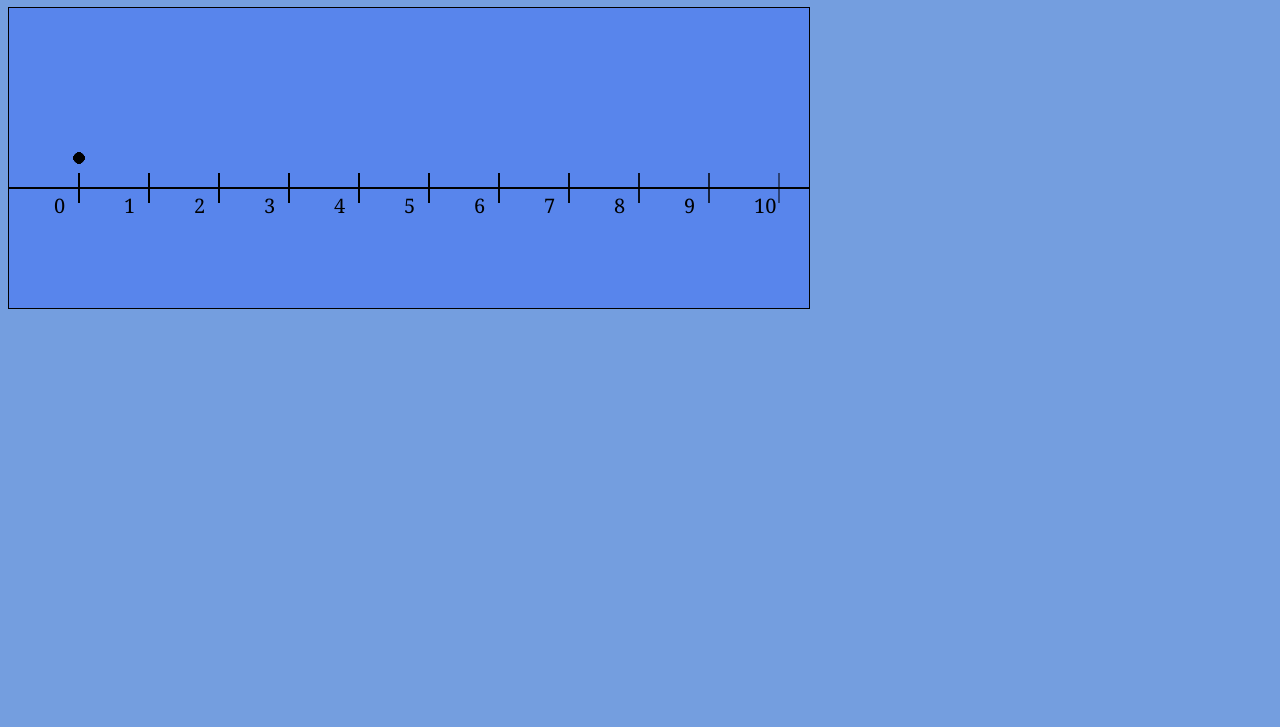
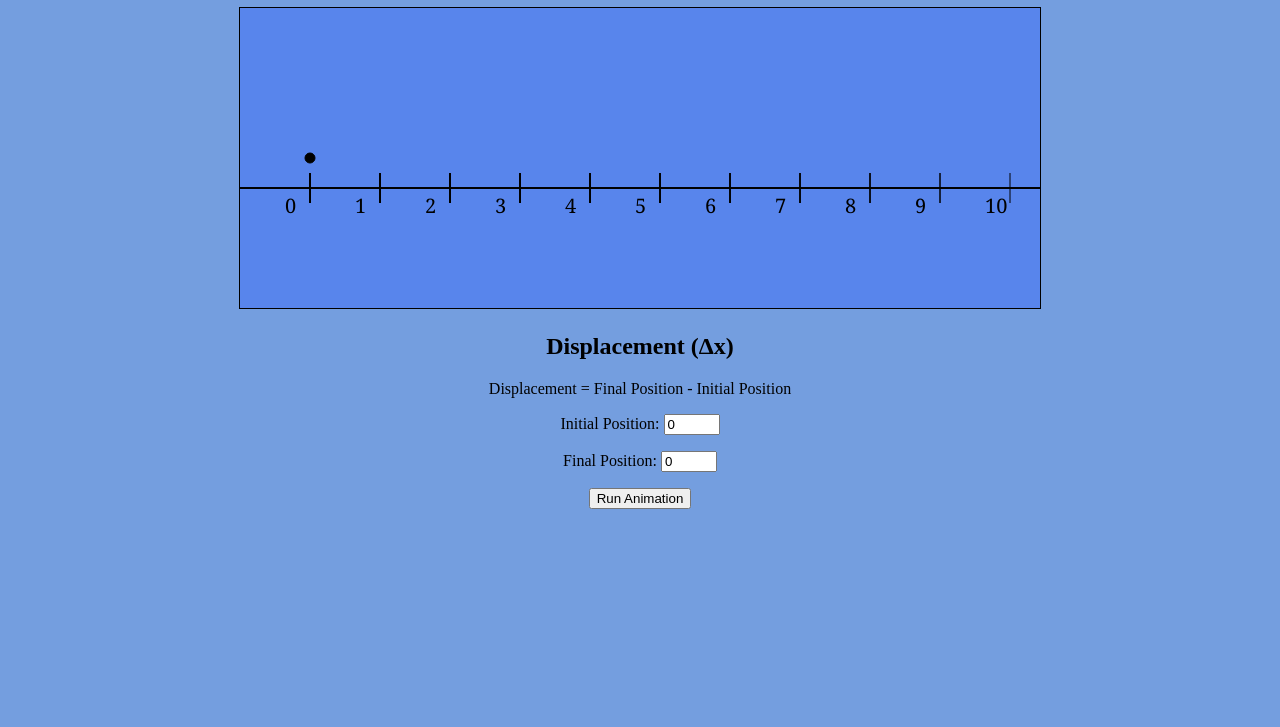
Before and after one commit to padawanlerner/HTML5-Canvas-Physics-Lessons, a plain HTML site: page kinematics1D.html in a window 1280 px wide. Shown: the part 73-800 px from the top of the page. Drawn offline with Linux system fonts and the light colour scheme.

Commit message:
Ball is now moving

```diff
--- /dev/null
+++ b/js/objects.js
@@ -0,0 +1,92 @@
+const move = (state) => ({
+  move: (dt) => {
+    state.x+=dt*state.vx;
+    state.y+=dt*state.vy;
+
+  }
+})
+
+const acclerate = (state) => ({
+  accelerate: (ax, ay, dt) =>{
+    state.vy+= ax*dt;
+    state.vx+= ay*dt;
+  }
+})
+
+const collide = (state) => ({
+  collide: ()=>{
+    state.vy = -state.vy*state.restitution;
+    state.vx = -state.vx*state.restitution;
+  }
+})
+
+const draw = (state) => ({
+  draw: (context) => {
+    switch (state.shape) {
+      case 1: //ball
+        context.beginPath()
+        context.arc(state.x, state.y, state.rad, 0, Math.PI * 2)
+        context.stroke()
+        context.fill()
+
+        break;
+      case 2: //axis
+        if (state.isVertical) {
+
+        } else {
+          context.beginPath()
+          context.moveTo(state.min, state.pos);
+          context.lineTo(state.max, state.pos);
+          context.stroke()
+
+          for (let i = state.minVal; i < state.numTicks+state.minVal; i++) {
+            context.moveTo(state.ftp+state.spacing*(i), state.pos-15);
+            context.lineTo(state.ftp+state.spacing*(i), state.pos+15);
+            context.stroke()
+
+            context.font="20px Georgia";
+            context.fillText(i*state.interval, state.ftp+state.spacing*(i)-25, state.pos+25)
+
+          }
+
+        }
+
+        break;
+      default:
+
+    }
+  }
+})
+
+const axis = (min, max, spaceBet, isVertical, pos, firstTickPos, numTicks, firstTickVal, tickInterval) =>{
+  let state = {
+    min: min,
+    max: max,
+    spacing: spaceBet,
+    shape: 2,
+    isVertical: isVertical,
+    pos: pos, //since you're always making either a horizontal or vertical line, this is the coordinate that stays the same
+    ftp: firstTickPos,
+    minVal: firstTickVal,
+    maxVal: firstTickVal+numTicks*tickInterval,
+    numTicks: numTicks,
+    interval: tickInterval
+  }
+
+  return Object.assign(state, draw(state));
+}
+
+const ball = (rest, radius, _x, _y, _vx, _vy, color) =>{
+  let state = {
+    shape: 1,
+    x: _x,
+    y: _y,
+    vx: _vx,
+    vy: _vy,
+    restitution: rest,
+    rad: radius,
+    color: color
+  }
+
+  return Object.assign(state, acclerate(state), move(state), collide(state), draw(state));
+}
--- a/kinematics1D.html
+++ b/kinematics1D.html
@@ -8,11 +8,20 @@
   <style media="screen">
     body{
       background-color: rgb(116, 158, 223);
+      text-align: center;
 
     }
     #kinematics1d {
       background-color: rgb(88, 133, 236);
       border: 1px solid black;
+    }
+
+    div{
+      display: flex;
+      justify-content: center;
+    }
+    .child{
+      display: block;
     }
   </style>
 </head>
@@ -22,10 +31,14 @@
   <canvas id = "kinematics1d" width = "800" height = "300">
 
   </canvas>
-  <div id="inputs">
+  <h2>Displacement (&Delta;x)</h2>
+  <p>Displacement = Final Position - Initial Position</p>
+  <p><label for="ip">Initial Position: </label><input type="number" id="ip" value="0" max = "10" min = "0"></p>
+  <p><label for="fp">Final Position: </label><input type="number" id="fp" value="0" max = "10" min = "0"></p>
+  <button type="button" id="run">Run Animation</button>
 
-  </div>
 
+  <script src="js/objects.js" charset="utf-8"></script>
   <script type="text/javascript">
     document.addEventListener("DOMContentLoaded", function(){
       const canvas = document.getElementById('kinematics1d')
@@ -35,26 +48,53 @@
       let ctx = canvas.getContext("2d");
       ctx.clearRect(0,0, canvas.width, canvas.height)
 
-      ctx.arc(70, canvas.height/2, BALLRADIUS, 0, Math.PI * 2)
-      ctx.stroke()
-      ctx.fill()
+      let myBall = ball(0.7, BALLRADIUS, 70, canvas.height/2, 5/1000, 0, "rgb(24, 144, 107)")
+      let myAxis = axis(0, canvas.width, 70, 0, AXIS_Y_POS, 70, 11, 0, 1)
+// (min, max, spaceBet, isVertical, pos, firstTickPos, numTicks, firstTickVal, tickInterval)
+      myBall.draw(ctx)
+      myAxis.draw(ctx)
 
-      ctx.moveTo(0, AXIS_Y_POS);
-      ctx.lineTo(800, AXIS_Y_POS);
-      ctx.stroke()
+      // let startDate = new Date();
+      // let initial = startDate.getTime();
+      let start = null
 
-      for (let i = 1; i < 12; i++) {
-        ctx.moveTo(70*(i), AXIS_Y_POS-15);
-        ctx.lineTo(70*(i), AXIS_Y_POS+15);
-        ctx.stroke()
+      function animateMovingFromStartToEnd(timeStamp) {
+        console.log("animating")
+        // console.log(finish)
+        start = !start ? timeStamp: start
+        ctx.clearRect(0,0, canvas.width, canvas.height)
+        myBall.x+=1
+        myAxis.draw(ctx)
+        myBall.draw(ctx)
 
-        ctx.font="20px Georgia";
-        ctx.fillText(i-1, 70*(i)-25, AXIS_Y_POS+25)
+        requestAnimationFrame(animateMovingFromStartToEnd);
+
       }
 
 
+      document.getElementById('run').addEventListener("click", function(e){
+        // let begin = myAxis.ftp + myAxis.spacing*parseInt(document.getElementById('ip').value)
+        let end = myAxis.ftp + myAxis.spacing*parseInt(document.getElementById('fp').value)
+        this.disabled = true
+        // console.log(end)
+        console.log("click")
+
+        requestAnimationFrame(animateMovingFromStartToEnd)
+
+      })
+
+      document.getElementById('ip').addEventListener("change", function (e) {
+        myBall.x = myAxis.ftp + myAxis.spacing*parseInt(document.getElementById('ip').value)
+        ctx.clearRect(0,0, canvas.width, canvas.height)
+        myAxis.draw(ctx)
+        myBall.draw(ctx)
+
+        // console.log("change")
+      })
+
 
     })
+
 
   </script>
 
```
